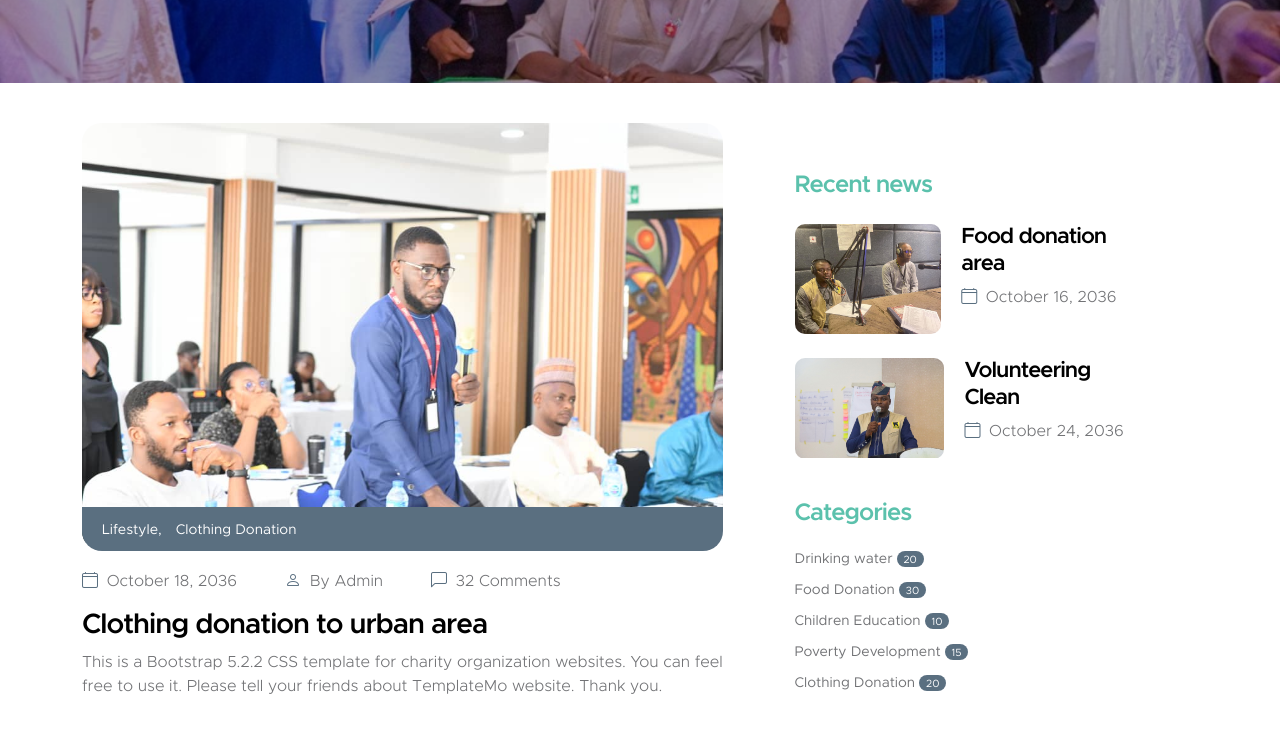
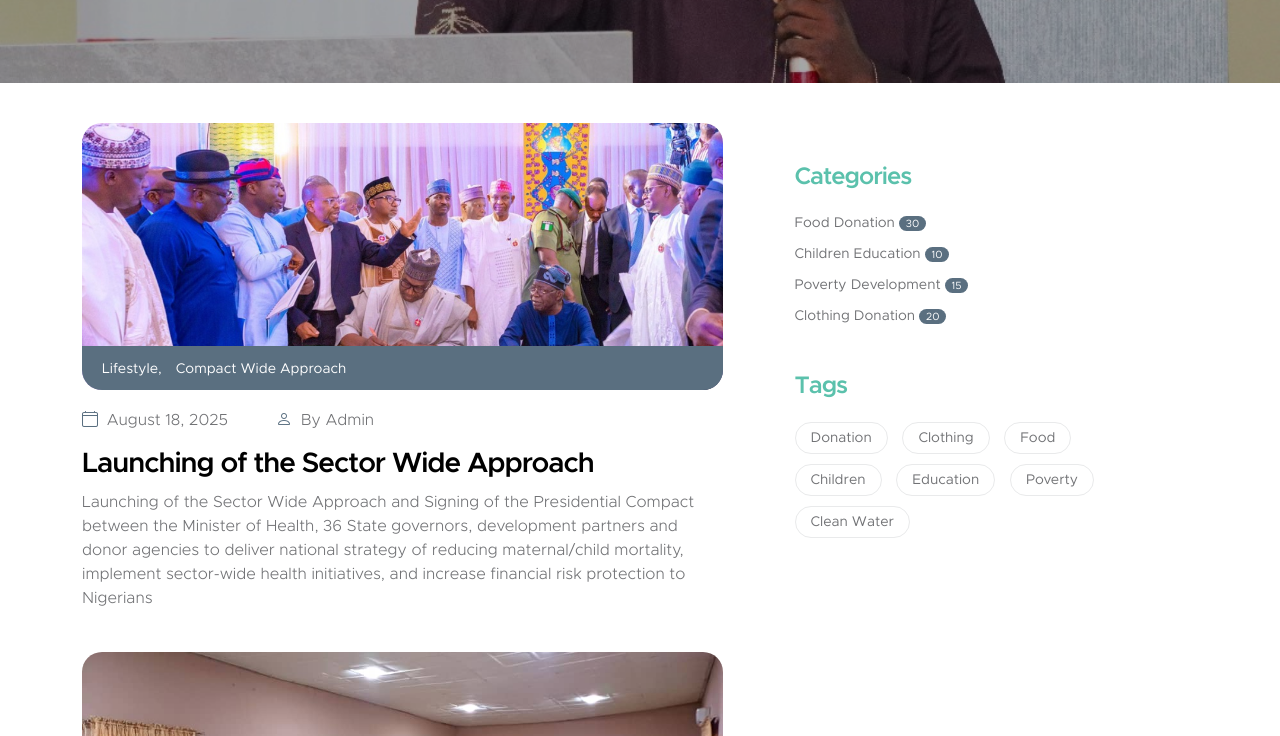
Before and after one commit to Lawaniv12/Kingstone_consult, a plain HTML site: page news.html in a window 1280 px wide. Shown: the part 400-1136 px from the top of the page. Drawn offline with Linux system fonts and the light colour scheme.

Commit message:
updates to news section

```diff
--- a/css/templatemo-kind-heart-charity.css
+++ b/css/templatemo-kind-heart-charity.css
@@ -879,7 +879,7 @@ Additional Classes */
   NEWS
 -----------------------------------------*/
 .news-detail-header-section {
-  background-image: url('../images/news/news-1.jpeg');
+  background-image: url('../images/news/WhatsApp\ Image\ 2025-08-23\ at\ 13.02.51.jpeg');
   background-repeat: no-repeat;
   background-position: center;
   background-size: cover;
--- a/news.html
+++ b/news.html
@@ -151,7 +151,7 @@ https://templatemo.com/tm-581-kind-heart-charity
                             <div class="news-block">
                                 <div class="news-block-top">
                                     <a href="#">
-                                        <img src="images/news/news-2.jpeg" class="news-image img-fluid" alt="">
+                                        <img src="images/news/news-1.jpeg" class="news-image img-fluid" alt="">
                                     </a>
 
                                     <div class="news-category-block">
@@ -160,7 +160,7 @@ https://templatemo.com/tm-581-kind-heart-charity
                                         </a>
 
                                         <a href="#" class="category-block-link">
-                                            Clothing Donation
+                                            Compact Wide Approach
                                         </a>
                                     </div>
                                 </div>
@@ -170,7 +170,7 @@ https://templatemo.com/tm-581-kind-heart-charity
                                         <div class="news-block-date">
                                             <p>
                                                 <i class="bi-calendar4 custom-icon me-1"></i>
-                                                October 18, 2036
+                                                August 18, 2025
                                             </p>
                                         </div>
 
@@ -182,19 +182,25 @@ https://templatemo.com/tm-581-kind-heart-charity
                                         </div>
 
                                         <div class="news-block-comment">
-                                            <p>
+                                            <!-- <p>
                                                 <i class="bi-chat-left custom-icon me-1"></i>
                                                 32 Comments
-                                            </p>
+                                            </p> -->
                                         </div>
                                     </div>
 
                                     <div class="news-block-title mb-2">
-                                        <h4><a href="#" class="news-block-title-link">Clothing donation to urban area</a></h4>
+                                        <h4><a href="#" class="news-block-title-link">Launching of the Sector Wide Approach</a></h4>
                                     </div>
 
                                     <div class="news-block-body">
-                                        <p>This is a Bootstrap 5.2.2 CSS template for charity organization websites. You can feel free to use it. Please tell your friends about TemplateMo website. Thank you.</p>
+                                        <p>
+                                           Launching of the Sector Wide Approach and Signing of the Presidential
+                                           Compact between the Minister of Health, 36 State governors,
+                                           development partners and donor agencies to deliver national
+                                           strategy of reducing maternal/child mortality, implement sector-wide
+                                            health initiatives, and increase financial risk protection to Nigerians
+                                        </p>
                                     </div>
                                 </div>
                             </div>
@@ -264,7 +270,7 @@ https://templatemo.com/tm-581-kind-heart-charity
                                 </button>
                             </form> -->
 
-                            <h5 class="mt-5 mb-3">Recent news</h5>
+                            <!-- <h5 class="mt-5 mb-3">Recent news</h5>
 
                             <div class="news-block news-block-two-col d-flex mt-4">
                                 <div class="news-block-two-col-image-wrap">
@@ -306,15 +312,15 @@ https://templatemo.com/tm-581-kind-heart-charity
                                         </p>
                                     </div>
                                 </div>
-                            </div>
+                            </div> -->
 
                             <div class="category-block d-flex flex-column">
                                 <h5 class="mb-3">Categories</h5>
 
-                                <a href="#" class="category-block-link">
+                                <!-- <a href="#" class="category-block-link">
                                     Drinking water
                                     <span class="badge">20</span>
-                                </a>
+                                </a> -->
 
                                 <a href="#" class="category-block-link">
                                     Food Donation
@@ -369,7 +375,7 @@ https://templatemo.com/tm-581-kind-heart-charity
                                 </a>
                             </div>
 
-                            <form class="custom-form subscribe-form" action="#" method="post" role="form">
+                            <!-- <form class="custom-form subscribe-form" action="#" method="post" role="form">
                                 <h5 class="mb-4">Newsletter Form</h5>
 
                                 <input type="email" name="subscribe-email" id="subscribe-email" pattern="[^ @]*@[^ @]*" class="form-control" placeholder="Email Address" required>
@@ -377,7 +383,7 @@ https://templatemo.com/tm-581-kind-heart-charity
                                 <div class="col-lg-12 col-12">
                                     <button type="submit" class="form-control">Subscribe</button>
                                 </div>
-                            </form>
+                            </form> -->
                         </div>
 
                     </div>
```
Also changed, not shown: index.html (+3 -3 lines).
